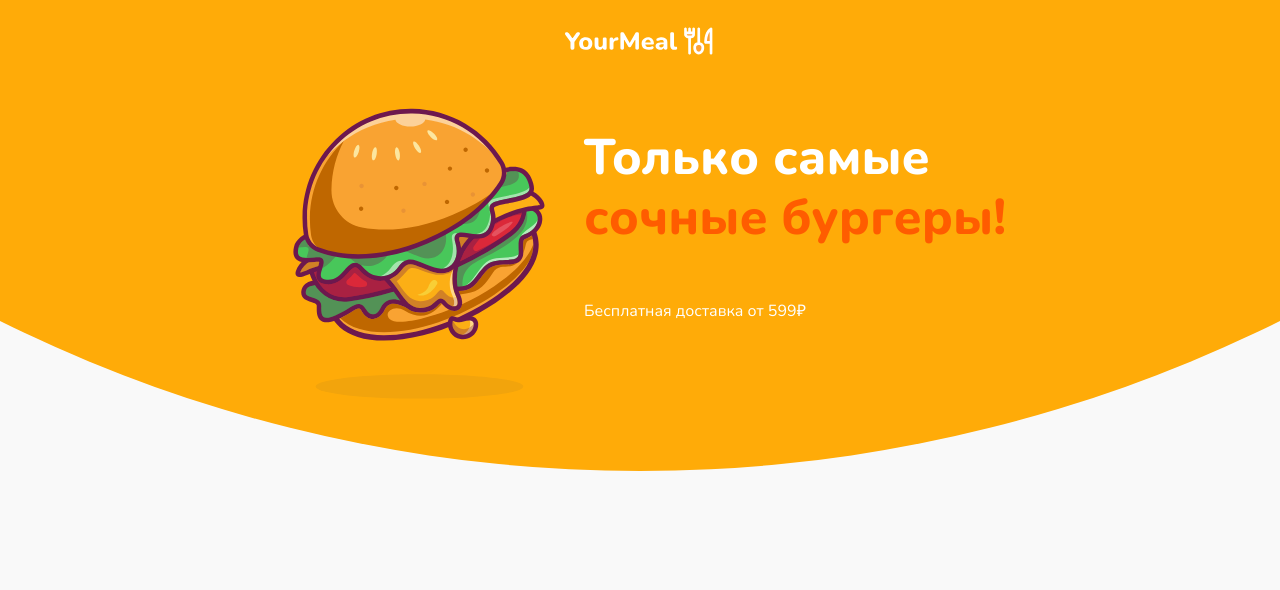
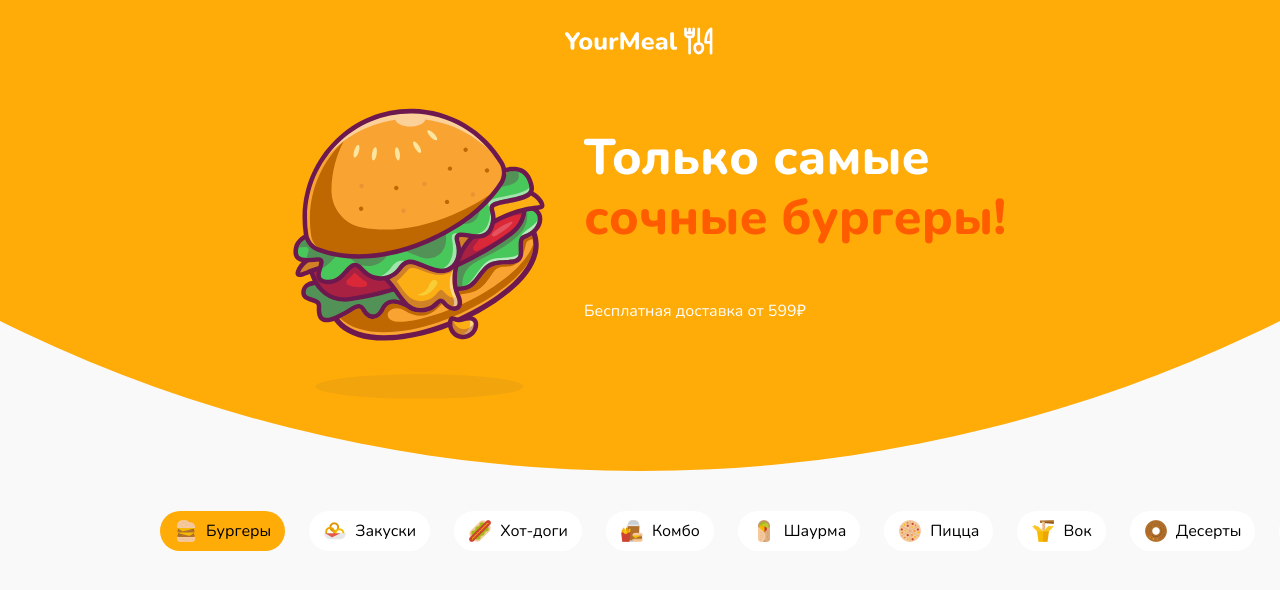
Before and after one commit to FDVSR/burger_react, a React (Vite) app: page / in a window 1280 px wide. Shown: the top 590 px of the page. Built offline with nearby package versions, Linux system fonts and the light colour scheme.

Commit message:
create navigation

```diff
--- a/src/App.jsx
+++ b/src/App.jsx
@@ -2,6 +2,7 @@
 import reactLogo from './assets/react.svg'
 import {Container} from "./components/Container/Container";
 import {Header} from "./components/Header/Header";
+import {Navigation} from "./components/Navigation/Navigation";
 
 
 export const App = () => {
@@ -11,7 +12,7 @@
           <Header/>
           <main>
               <nav>
-                  <Container maks='leskin' className="navigation__container"/>
+                  <Navigation/>
               </nav>
               <section></section>
           </main>
--- a/src/components/Header/Header.jsx
+++ b/src/components/Header/Header.jsx
@@ -5,16 +5,16 @@
 
 export const Header = () => (
     <header className={style.header}>
-        <Container className={style.header__container}>
-            <img className={style.header__logo} src={logo} alt="Логотип YourMeal"/>
+        <Container className={style.container}>
+            <img className={style.logo} src={logo} alt="Логотип YourMeal"/>
 
-                <div className={style.header__wrapper}>
-                    <h1 className={style.header__title}>
+                <div className={style.wrapper}>
+                    <h1 className={style.title}>
                         <span>Только самые</span>
-                        <span className={style.header__red}>сочные бургеры!</span>
+                        <span className={style.red}>сочные бургеры!</span>
                     </h1>
 
-                    <p className={style.header__appeal}>Бесплатная доставка от 599₽</p>
+                    <p className={style.appeal}>Бесплатная доставка от 599₽</p>
                 </div>
         </Container>
     </header>
--- a/src/components/Header/Header.module.css
+++ b/src/components/Header/Header.module.css
@@ -7,20 +7,20 @@
     margin-bottom: 30px;
 }
 
-.header__logo {
+.logo {
     width: 150px;
     color: #fff;
     margin: 0 auto 24px;
 }
 
-.header__wrapper {
+.wrapper {
     padding-bottom: 246px;
     background: url('../../assets/img/pic.svg') bottom/227px no-repeat;
     text-align: center;
     color: #FFFFFF;
 }
 
-.header__title {
+.title {
     display: flex;
     flex-direction: column;
     font-weight: 800;
@@ -29,11 +29,11 @@
     margin-bottom: 16px;
 }
 
-.header__red {
+.red {
     color: #FF5C00;
 }
 
-.header__appeal {
+.appeal {
     font-size: 12px;
     line-height: 16px;
 }
@@ -44,11 +44,11 @@
         padding-bottom: 44px;
     }
 
-    .header__container {
+    .container {
         max-width: 480px;
     }
 
-    .header__wrapper {
+    .wrapper {
         padding-bottom: 0;
         padding-left: 180px;
         padding-top: 27px;
@@ -65,16 +65,16 @@
         background-size: 2540px;
     }
 
-    .header__container {
+    .container {
         max-width: calc(562px + var(--padding-container) * 2);
     }
 
-    .header__wrapper {
+    .wrapper {
         padding-left: 237px;
         min-height: 229px;
     }
 
-    .header__title {
+    .title {
         font-size: 36px;
         margin-bottom: 26px;
     }
@@ -87,33 +87,33 @@
         margin-bottom: 40px;
     }
 
-    .header__container {
+    .container {
         max-width: calc(764px + var(--padding-container) * 2);
     }
 
-    .header__wrapper {
+    .wrapper {
         padding-top: 46px;
         padding-left: 326px;
         min-height: 326px;
     }
 
-    .header__title {
+    .title {
         font-size: 50px;
         margin-bottom: 52px;
     }
 
-    .header__appeal {
+    .appeal {
         font-size: 16px;
         line-height: 22px;
     }
 }
 
 @media (min-width: 1360px) {
-    .header__container {
+    .container {
         max-width: calc(784px + var(--padding-container) * 2);
     }
 
-    .header__wrapper {
+    .wrapper {
         padding-left: 346px;
     }
 }
--- /dev/null
+++ b/src/components/Navigation/Navigation.jsx
@@ -0,0 +1,44 @@
+import style from "./Navigation.module.css";
+import {Container} from "../Container/Container";
+import classNames from "classnames"
+
+export const Navigation = () => {
+
+    return(
+        <nav className={style.navigation}>
+            <Container className={style.container}>
+                <ul className={style.list}>
+                    <li className={style.item}>
+                        <button
+                            className={classNames(style.button,style.button_burger,style.button_active)}>Бургеры
+                        </button>
+                    </li>
+                    <li className={style.item}>
+                        <button className={classNames(style.button, style.button_snack)}>Закуски</button>
+                    </li>
+                    <li className={style.item}>
+                        <button className={classNames(style.button, style.button_hotdog)}>Хот-доги</button>
+                    </li>
+                    <li className={style.item}>
+                        <button className={classNames(style.button, style.button_combo)}>Комбо</button>
+                    </li>
+                    <li className={style.item}>
+                        <button className={classNames(style.button, style.button_shawarma)}>Шаурма</button>
+                    </li>
+                    <li className={style.item}>
+                        <button className={classNames(style.button, style.button_pizza)}>Пицца</button>
+                    </li>
+                    <li className={style.item}>
+                        <button className={classNames(style.button, style.button_wok)}>Вок</button>
+                    </li>
+                    <li className={style.item}>
+                        <button className={classNames(style.button, style.button_dessert)}>Десерты</button>
+                    </li>
+                    <li className={style.item}>
+                        <button className={classNames(style.button, style.button_sauce)}>Соусы</button>
+                    </li>
+                </ul>
+            </Container>
+        </nav>
+    )
+}
--- /dev/null
+++ b/src/components/Navigation/Navigation.module.css
@@ -0,0 +1,105 @@
+.navigation {
+    margin-bottom: 30px;
+}
+
+.container {
+    padding: 0;
+    min-width: 100vw;
+}
+
+.list {
+    display: flex;
+    padding: 0 calc((100vw / 2) - (var(--container) / 2));
+    overflow-x: auto;
+    overflow-y: hidden;
+    column-gap: 8px;
+}
+
+.button {
+    border-radius: 50px;
+    padding: 7px 8px 7px 40px;
+    font-size: 12px;
+    line-height: 16px;
+    white-space: nowrap;
+    background-color: #FFFFFF;
+    background-repeat: no-repeat;
+    background-size: 24px;
+    background-position: 8px center;
+}
+
+.button:hover,
+.button:focus-visible,
+.button:focus{
+    outline: 1px solid #F86310;
+    outline-offset: -1px;
+}
+
+
+.button_active {
+    pointer-events: none;
+    background-color: #FFAB08;
+}
+
+.button_active:focus {
+    outline: none;
+}
+
+.button_burger {
+    background-image: url('../../assets/img/burger.png');
+}
+
+.button_snack {
+    background-image: url('../../assets/img/snack.png');
+}
+
+.button_hotdog {
+    background-image: url('../../assets/img/hot-dog.png');
+}
+
+.button_combo {
+    background-image: url('../../assets/img/combo.png');
+}
+
+.button_shawarma {
+    background-image: url('../../assets/img/shawarma.png');
+}
+
+.button_pizza {
+    background-image: url('../../assets/img/pizza.png');
+}
+
+.button_wok {
+    background-image: url('../../assets/img/wok.png');
+}
+
+.button_dessert {
+    background-image: url('../../assets/img/dessert.png');
+}
+
+.button_sauce {
+    background-image: url('../../assets/img/sauce.png');
+}
+
+
+@media (min-width: 768px) {
+    .list {
+        column-gap: 12px;
+    }
+}
+
+@media (min-width: 1024px) {
+    .navigation {
+        margin-bottom: 50px;
+    }
+
+    .list {
+        column-gap: 24px;
+    }
+
+    .button {
+        padding: 9px 14px 9px 46px;
+        font-size: 16px;
+        line-height: 22px;
+        background-position: 14px center;
+    }
+}
```
